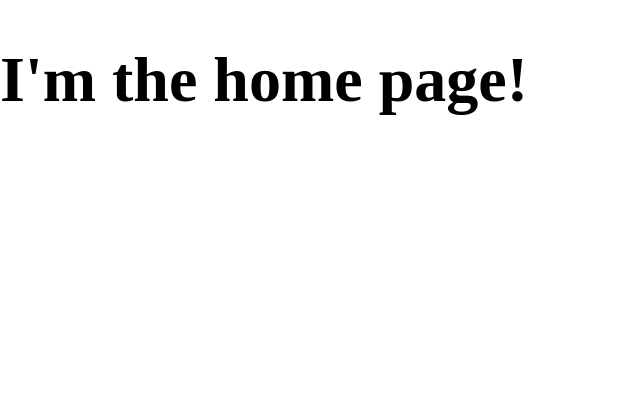
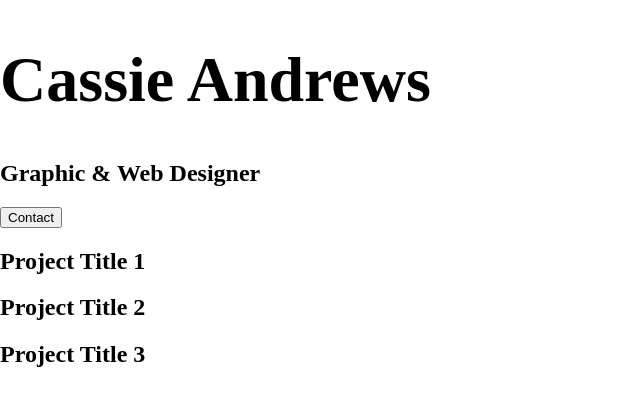
Before and after one commit to Cassie-Andrews/mmc6145-01-01-andrews-cassie, a React (Vite) app: page / in a window 1280 px wide. Shown: the top 406 px of the page, without its empty margins (0-640 px from the left). Built offline with nearby package versions, Linux system fonts and the light colour scheme; the HTML template or start-up script is replaced by a standard one.

Commit message:
create project titles

```diff
--- a/src/App.jsx
+++ b/src/App.jsx
@@ -1,8 +1,9 @@
 import { Route, Routes } from 'react-router-dom'
 import Home from './pages/home'
 
+
 export default function App() {
-  return (
+    return (
     <>
       <Routes>
         <Route path="/" element={<Home />} />
--- /dev/null
+++ b/src/Project.jsx
@@ -0,0 +1,5 @@
+export default function Project({children}) {
+    return (
+        <h2>{children}</h2>
+    )
+}
--- a/src/pages/home.jsx
+++ b/src/pages/home.jsx
@@ -1,9 +1,21 @@
 import styles from '../styles/home.module.css'
+import Project from '../Project'
+import { Children } from 'react'
 
 export default function Home() {
+  const projectTitle = [
+    "Project Title 1",
+    "Project Title 2",
+    "Project Title 3"
+  ]
   return (
     <main>
-      <h1 className={styles.placeholder}>I'm the home page!</h1>
+      <h1 className={styles.placeholder}>Cassie Andrews</h1>
+      <h2>Graphic & Web Designer</h2>
+      <button>Contact</button>
+      <>
+        {projectTitle.map((projectTitle, i) => <Project key={i}>{projectTitle}</Project> )}
+      </>
     </main>
   )
 }
```
